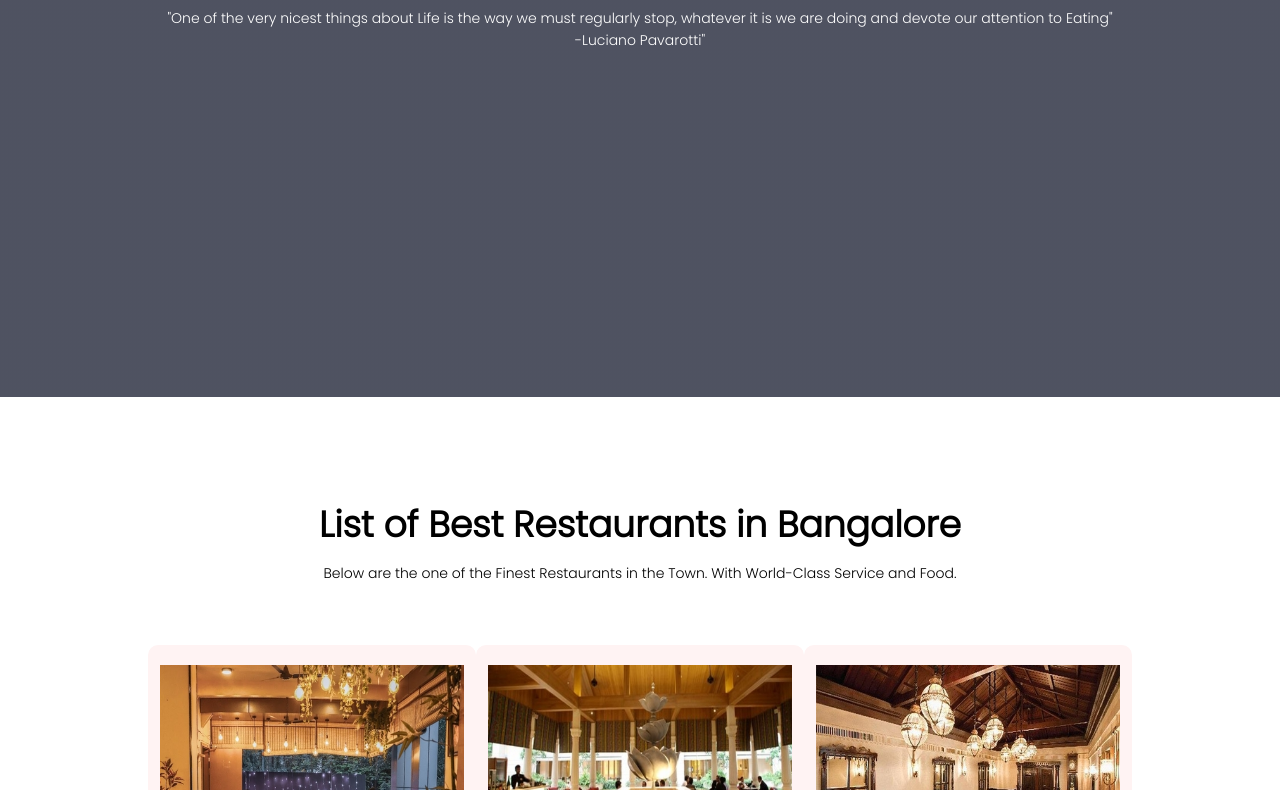
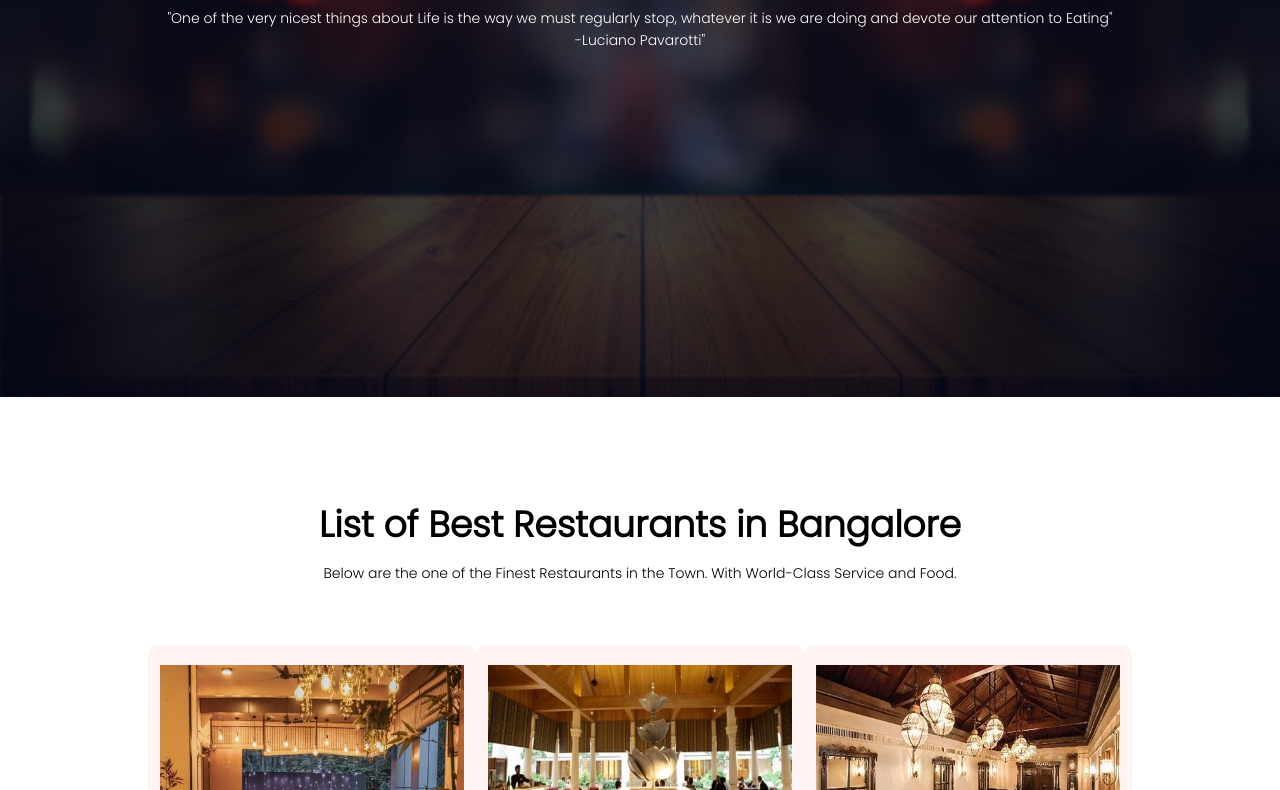
Before and after one commit to Hack-ccessible/Map-Website, a plain HTML site: page restaurants.html in a window 1280 px wide. Shown: the part 403-1193 px from the top of the page. Drawn offline with Linux system fonts and the light colour scheme.

Commit message:
Update style1.css

```diff
--- a/style1.css
+++ b/style1.css
@@ -6,7 +6,7 @@
 .header{
     min-height: 100vh;
     width: 100%;
-    background-image: linear-gradient(rgba(4,9,30,0.7),rgba(4,9,30,0.7)),url("images/empty-wooden-table-top-with-blurred-coffee-shop_7188-1337.jpg");
+    background-image: linear-gradient(rgba(4,9,30,0.7),rgba(4,9,30,0.7)),url("photos/empty-wooden-table-top-with-blurred-coffee-shop_7188-1337.jpg");
     background-position: center;
     background-size: cover;
     position: relative;
```
